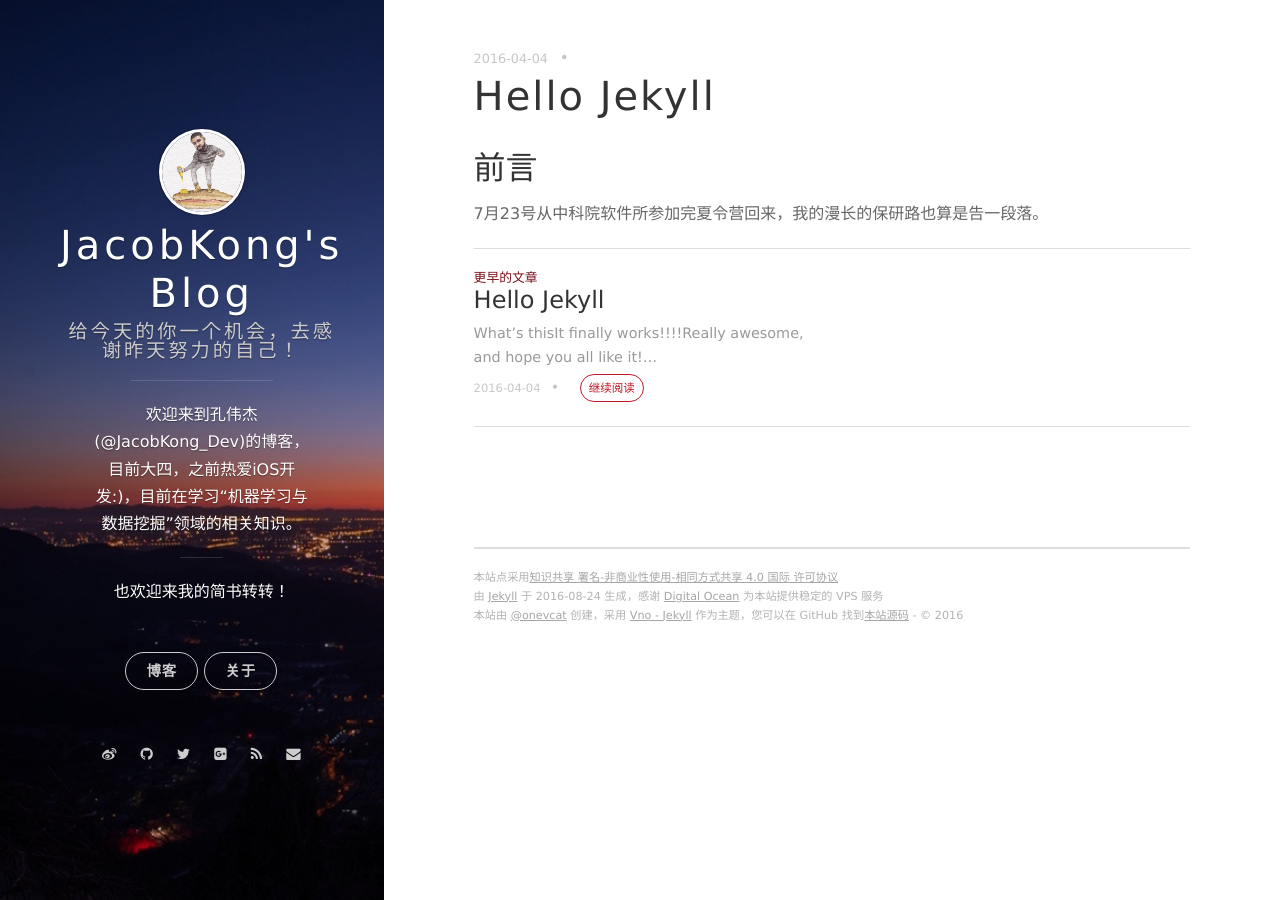
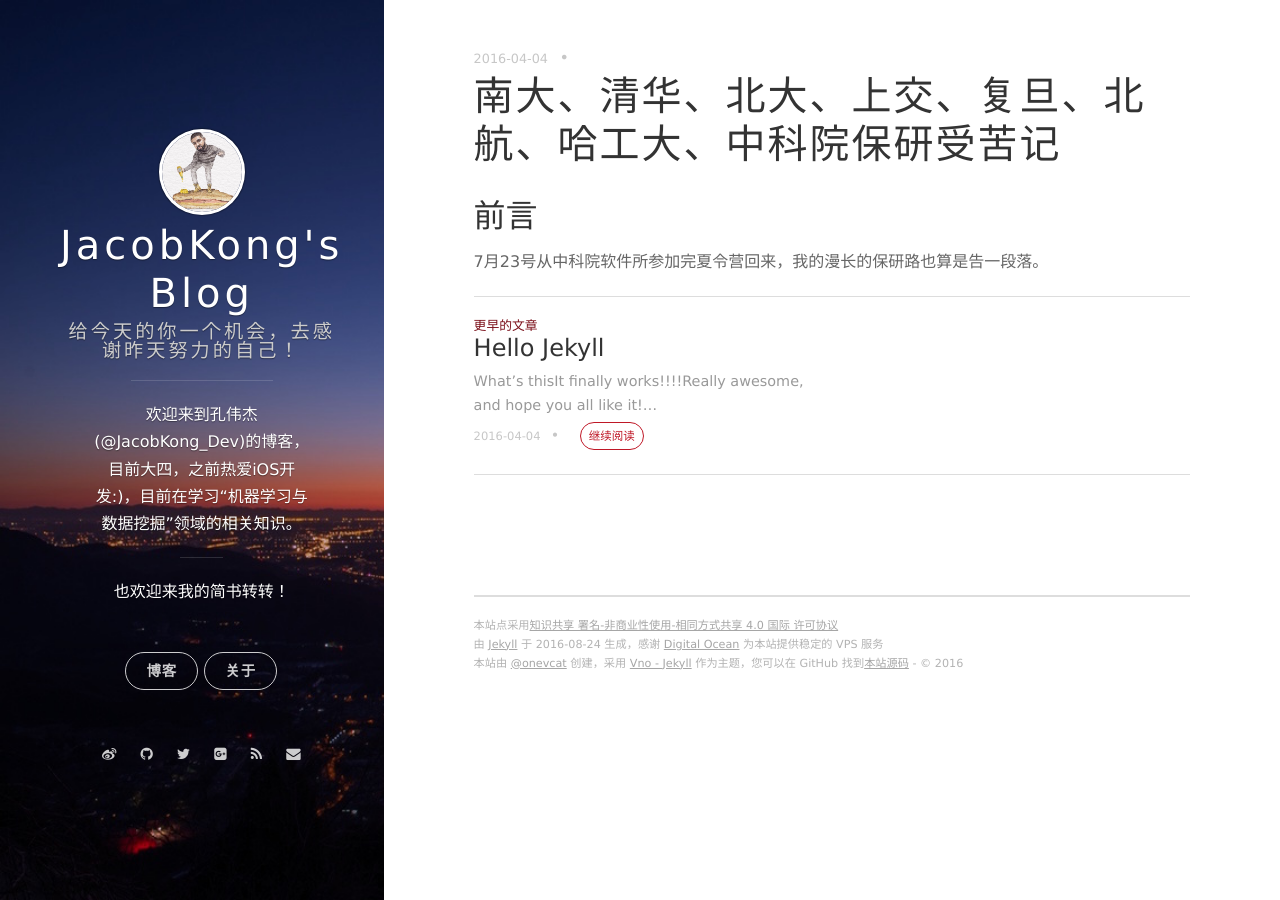
Before and after one commit to JacobKong/jacobkong.github.io, a Jekyll site: the page built from _posts/2016-08-22-南大、清华、北大、上交、复旦、北航、哈工大、中科院保研受苦记.markdown, in a window 1280 px wide. Built offline with Jekyll 4.4.1, drawn with Linux system fonts in a browser that asks for light colours; nearby versions of some CDN libraries; comment, search, counter and statistics services are not loaded.

Commit message:
修改标题名

```diff
--- a/_posts/2016-08-22-南大、清华、北大、上交、复旦、北航、哈工大、中科院保研受苦记.markdown
+++ b/_posts/2016-08-22-南大、清华、北大、上交、复旦、北航、哈工大、中科院保研受苦记.markdown
@@ -1,6 +1,6 @@
 ---
 layout: post
-title: Hello Jekyll
+title: 南大、清华、北大、上交、复旦、北航、哈工大、中科院保研受苦记
 date: 2016-04-04 15:32:24.000000000 +09:00
 ---
 
```
